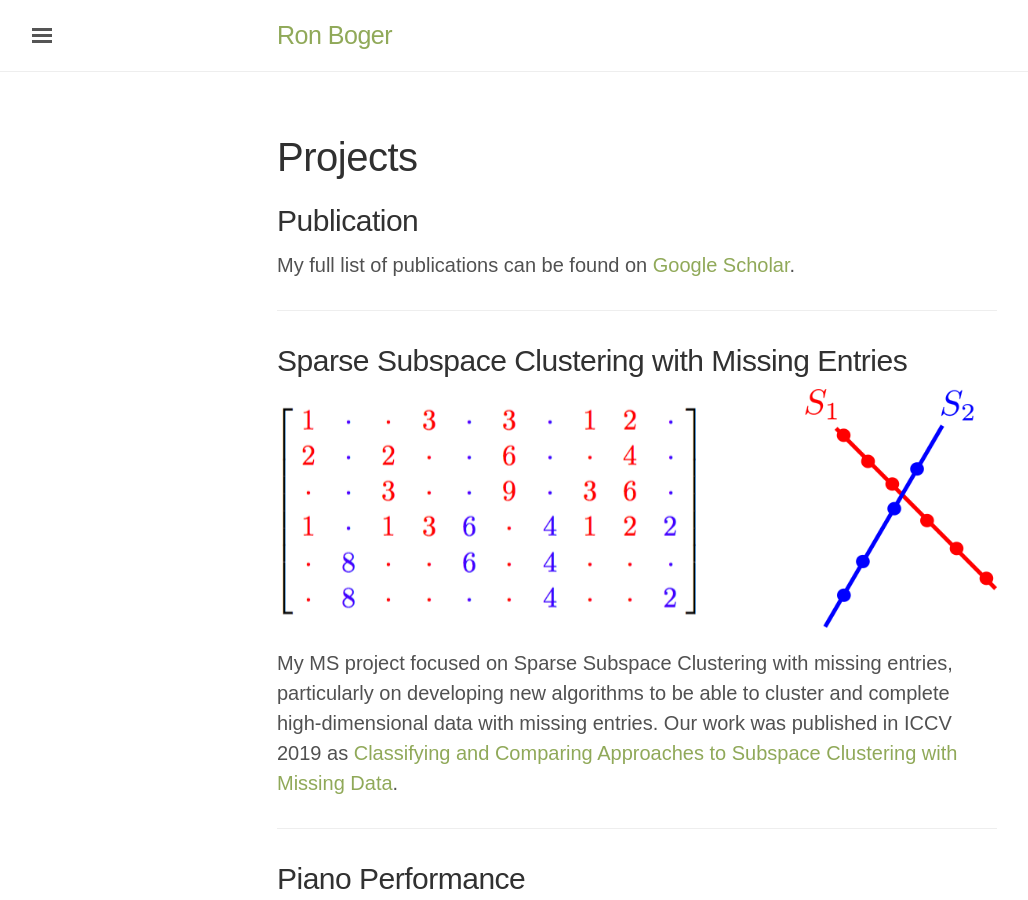
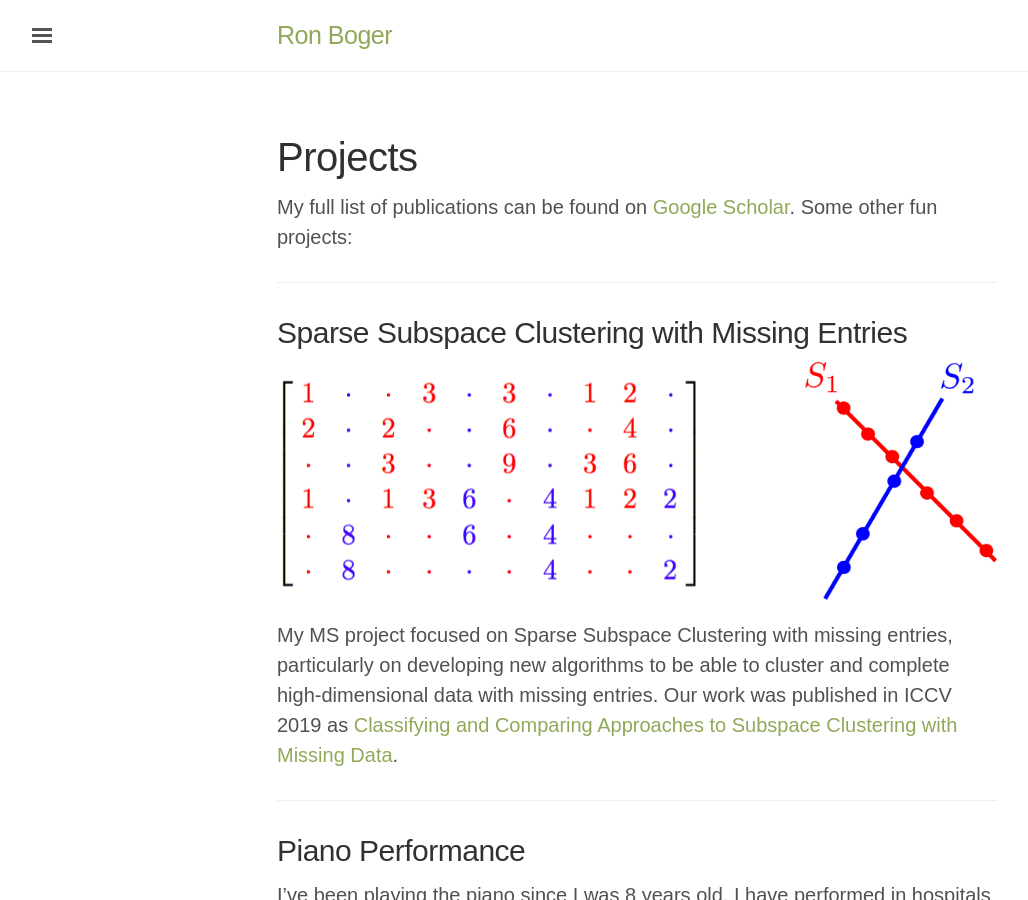
Before and after one commit to ronboger/ronboger.github.io, a Jekyll site: the page built from projects.md, in a window 1280 px wide and 900 px high. Shown: the whole window, without its empty margins (3-1031 px from the left). Built offline with Jekyll 4.4.1, drawn with Linux system fonts in a browser that asks for light colours.

```diff
--- a/projects.md
+++ b/projects.md
@@ -3,9 +3,7 @@
 title: Projects
 ---
 
-## Publication
-
-My full list of publications can be found on [Google Scholar](https://scholar.google.com/citations?user=qU-JFvMAAAAJ&hl=en).
+My full list of publications can be found on [Google Scholar](https://scholar.google.com/citations?user=qU-JFvMAAAAJ&hl=en). Some other fun projects:
 
 ---
 
```
